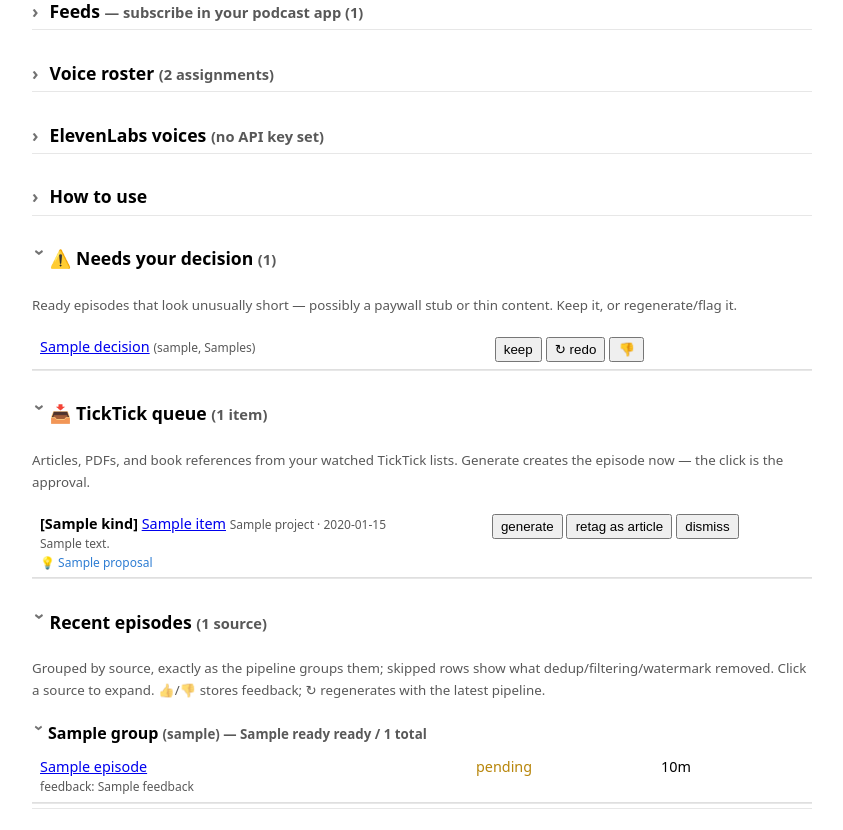
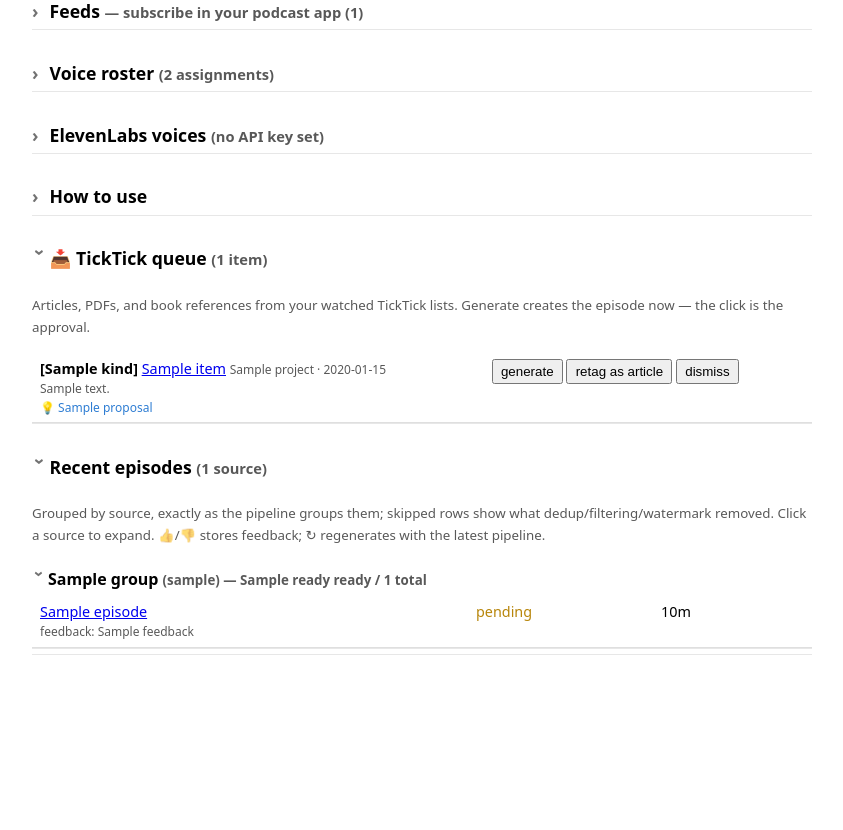
Before and after one commit to hansharhoff/podcastfeeds, a FastAPI app: template app/templates/index.html in a window 1280 px wide. Shown: the part 534-1364 px from the top of the page, without its empty margins (218-1061 px from the left). After the commit the page ends 1189 px from the top, so only its background shows below. Run offline with FastAPI, Linux system fonts and the light colour scheme; the template is opened without the code that fills it: most values are stand-ins (such as "Sample title", 1, 10 or a date in 2020).

Commit message:
Drop the "Needs your decision" box for short episodes
Hans: short episodes are fine, stop asking about them. The box listed
every ready episode under 90 seconds for a keep/redo call; paywall stubs
are already skipped before narration, so it only produced noise. Removes
the box, its query and the keep route that fed it.

Co-Authored-By: Claude Opus 5.5 <noreply@anthropic.com>
Claude-Session: https://claude.ai/code/session_01HzC8MvuZ94YzrsS5KFcZV4

```diff
--- a/app/templates/index.html
+++ b/app/templates/index.html
@@ -163,27 +163,6 @@
 </ul>
 </details>
 
-{% if decisions %}
-<details class="section" data-key="decisions" open>
-<summary>⚠️ Needs your decision <small class="muted">({{ decisions|length }})</small></summary>
-<p><small class="muted">Ready episodes that look unusually short — possibly a paywall stub or thin content. Keep it, or regenerate/flag it.</small></p>
-<table>
-  {% for ep in decisions %}
-  <tr>
-    <td><a href="/{{ token }}/episode/{{ ep.id }}">{{ ep.title }}</a> <small class="muted">({{ ep.source_slug }}, {{ ep.audio_seconds }}s)</small></td>
-    <td class="row-actions">
-      <form method="post" action="/{{ token }}/api/dismiss/{{ ep.id }}"><button title="keep as-is">keep</button></form>
-      {% if not ep.guid.startswith('digest:') %}
-      <form method="post" action="/{{ token }}/api/redo/{{ ep.id }}" onsubmit="return confirm('Regenerate with the latest pipeline?')"><button>↻ redo</button></form>
-      {% endif %}
-      <form method="post" action="/{{ token }}/api/feedback/{{ ep.id }}"><button name="verdict" value="👎">👎</button></form>
-    </td>
-  </tr>
-  {% endfor %}
-</table>
-</details>
-{% endif %}
-
 {% if queue %}
 <details class="section" data-key="queue" open>
 <summary>📥 TickTick queue <small class="muted">({{ queue|length }} item{{ 's' if queue|length != 1 }})</small></summary>
--- a/app/web.py
+++ b/app/web.py
@@ -202,14 +202,6 @@ async def index(request: Request, token: str):
         if ep.status == "ready":
             g["ready"] += 1
 
-    # "Needs your decision": ready episodes that look off — very short (possible
-    # paywall stub / thin content). Surfaced at the top for a keep/redo call.
-    decisions = [
-        ep for ep in episodes
-        if ep.status == "ready" and 0 < (ep.audio_seconds or 0) < 90
-        and "accepted-as-is" not in ep.feedback
-    ]
-
     from . import elevenlabs
     from .voices import get_roster
 
@@ -239,7 +231,7 @@ async def index(request: Request, token: str):
     queue = _ticktick_queue_rows(q_rows, q_eps)
 
     return templates.TemplateResponse(request, "index.html", {
-        "groups": groups, "decisions": decisions, "feeds": feeds,
+        "groups": groups, "feeds": feeds,
         "token": token, "base": base, "roster": get_roster(),
         "fixed_voices": {s.slug: s.voice for s in config.sources if s.voice},
         "el": el, "paid_health": paid_health, "stuck": stuck_episodes(),
@@ -265,20 +257,6 @@ async def api_eltoggle(token: str, slug: str):
     from . import elevenlabs
     elevenlabs.set_enabled(slug, not elevenlabs.el_enabled(slug))
     log.info("elevenlabs %s for %s", "ON" if elevenlabs.el_enabled(slug) else "OFF", slug)
-    return RedirectResponse(url=f"/{token}/", status_code=303)
-
-
-@app.post("/{token}/api/dismiss/{episode_id}")
-async def api_dismiss(token: str, episode_id: int):
-    """Accept a flagged episode as-is (remove it from the decisions list)."""
-    _check(token)
-    with db.session() as s:
-        ep = s.get(Episode, episode_id)
-        if not ep:
-            raise HTTPException(status_code=404)
-        ep.feedback = f"accepted-as-is\n{ep.feedback}".strip()
-        s.add(ep)
-        s.commit()
     return RedirectResponse(url=f"/{token}/", status_code=303)
 
 
```
